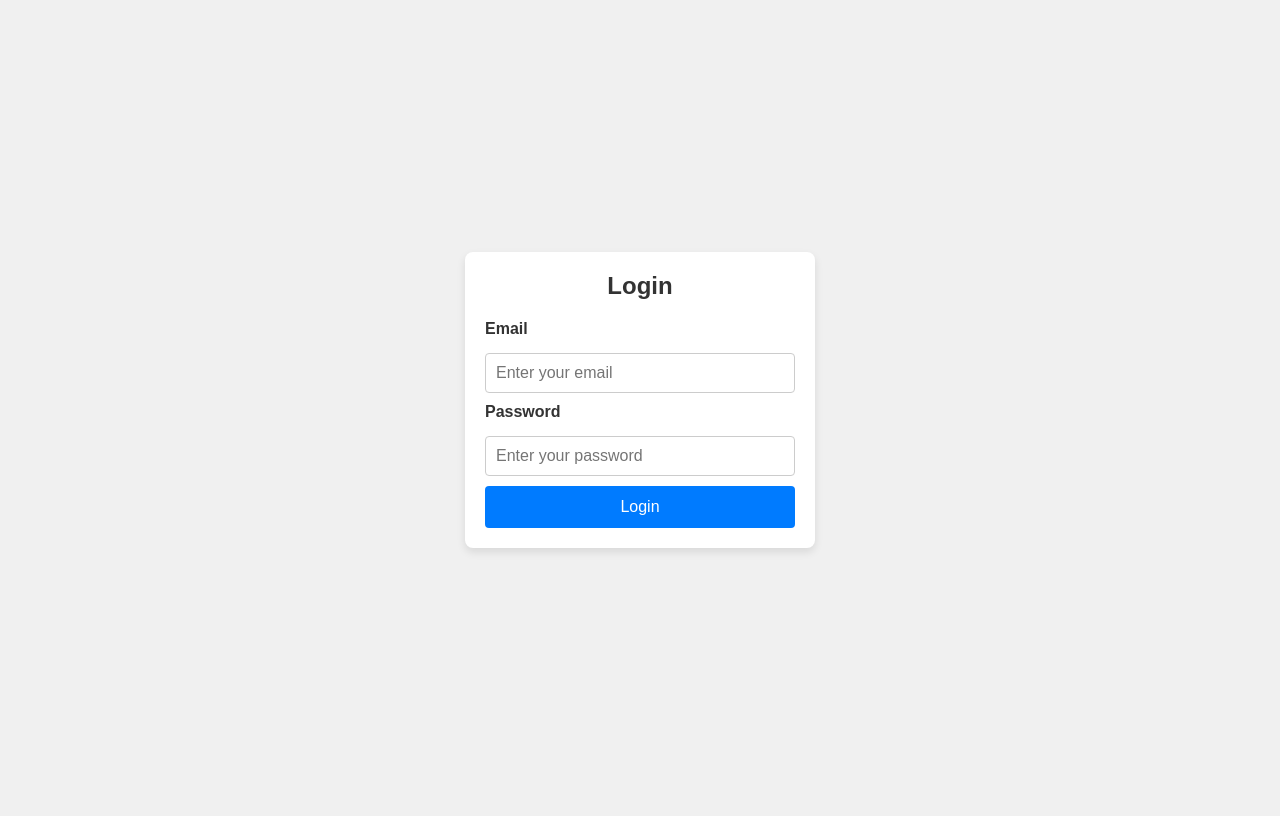
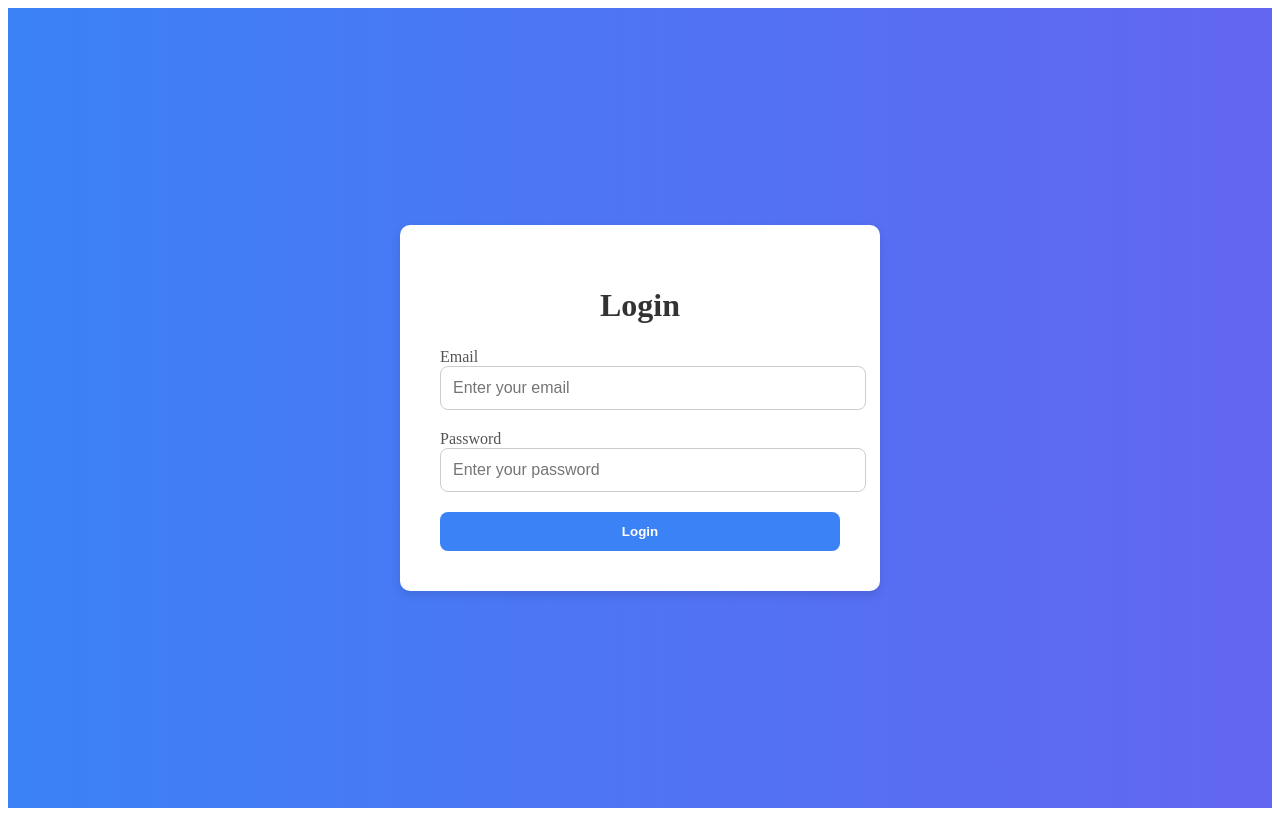
Before and after one commit to Monish892/-Ecommerce-Follow-Along, a React (Vite) app in the folder frontend/: page / in a window 1280 px wide. Built offline with nearby package versions, Linux system fonts and the light colour scheme.

Commit message:
new files added

```diff
--- a/frontend/src/index.css
+++ b/frontend/src/index.css
@@ -1,65 +1,65 @@
-
-* {
-  margin: 0;
-  padding: 0;
-  box-sizing: border-box;
-}
-
-body {
-  font-family: Arial, sans-serif;
-  background-color: #f0f0f0;
-  color: #333;
-}
-
-
 .login-container {
   display: flex;
   justify-content: center;
   align-items: center;
   height: 100vh;
+  background: linear-gradient(to right, #3b82f6, #6366f1);
 }
 
 .login-form {
-  width: 350px;
-  padding: 20px;
   background-color: white;
-  box-shadow: 0 4px 8px rgba(0, 0, 0, 0.1);
-  border-radius: 8px;
+  padding: 40px;
+  border-radius: 10px;
+  box-shadow: 0 4px 10px rgba(0, 0, 0, 0.1);
+  width: 100%;
+  max-width: 400px;
+  text-align: center;
 }
 
-.login-form h1 {
-  text-align: center;
-  font-size: 24px;
-  margin-bottom: 20px;
+.title {
+  font-size: 2rem;
+  font-weight: bold;
+  color: #333;
+  margin-bottom: 24px;
 }
 
-.login-form label {
-  font-weight: bold;
-  margin-bottom: 5px;
-  display: block;
+.form-group {
+  margin-bottom: 20px;
+  text-align: left;
 }
 
-.login-form input {
-  width: 100%;
-  padding: 10px;
-  margin: 10px 0;
-  border: 1px solid #ccc;
-  border-radius: 4px;
-  font-size: 16px;
+.form-group label {
+  font-size: 1rem;
+  color: #555;
+  font-weight: 500;
 }
 
-.login-form button {
+.input-field {
   width: 100%;
   padding: 12px;
-  background-color: #007BFF;
-  color: white;
-  border: none;
-  border-radius: 4px;
-  font-size: 16px;
-  cursor: pointer;
-  transition: background-color 0.3s ease;
+  border: 1px solid #ccc;
+  border-radius: 8px;
+  font-size: 1rem;
+  outline: none;
+  transition: border 0.3s;
 }
 
-.login-form button:hover {
-  background-color: #0056b3;
+.input-field:focus {
+  border: 2px solid #3b82f6;
 }
+
+.submit-button {
+  width: 100%;
+  padding: 12px;
+  background-color: #3b82f6;
+  color: white;
+  font-weight: bold;
+  border: none;
+  border-radius: 8px;
+  cursor: pointer;
+  transition: background-color 0.3s;
+}
+
+.submit-button:hover {
+  background-color: #2563eb;
+}
--- a/frontend/src/login.jsx
+++ b/frontend/src/login.jsx
@@ -1,22 +1,31 @@
 import React from 'react';
+
 
 const Login = () => {
   return (
     <div className="login-container">
       <div className="login-form">
-        <h1>Login</h1>
+        <h1 className="title">Login</h1>
         <form>
+          <div className="form-group">
             <label>Email</label>
             <input
               type="email"
               placeholder="Enter your email"
+              required
+              className="input-field"
             />
+          </div>
+          <div className="form-group">
             <label>Password</label>
             <input
               type="password"
+              required
               placeholder="Enter your password"
+              className="input-field"
             />
-          <button type="submit">Login</button>
+          </div>
+          <button type="submit" className="submit-button">Login</button>
         </form>
       </div>
     </div>
--- /dev/null
+++ b/package.json
@@ -0,0 +1,5 @@
+{
+  "dependencies": {
+    "react-icons": "^5.4.0"
+  }
+}
```
Also changed, not shown: frontend/src/App.css (deleted, +0 -42 lines), 2 other files (tests, documents, lock files or other folders). Lines whose indentation alone changed are shown as unchanged.
